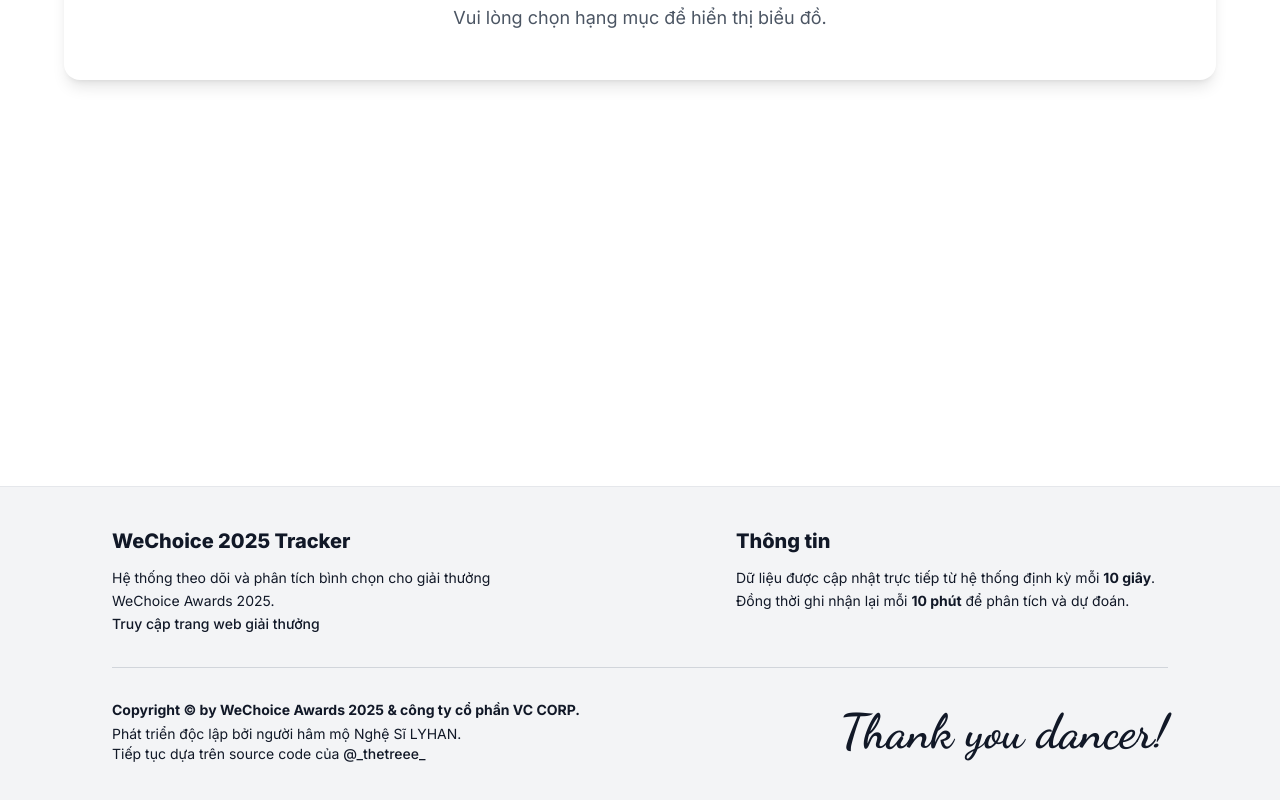
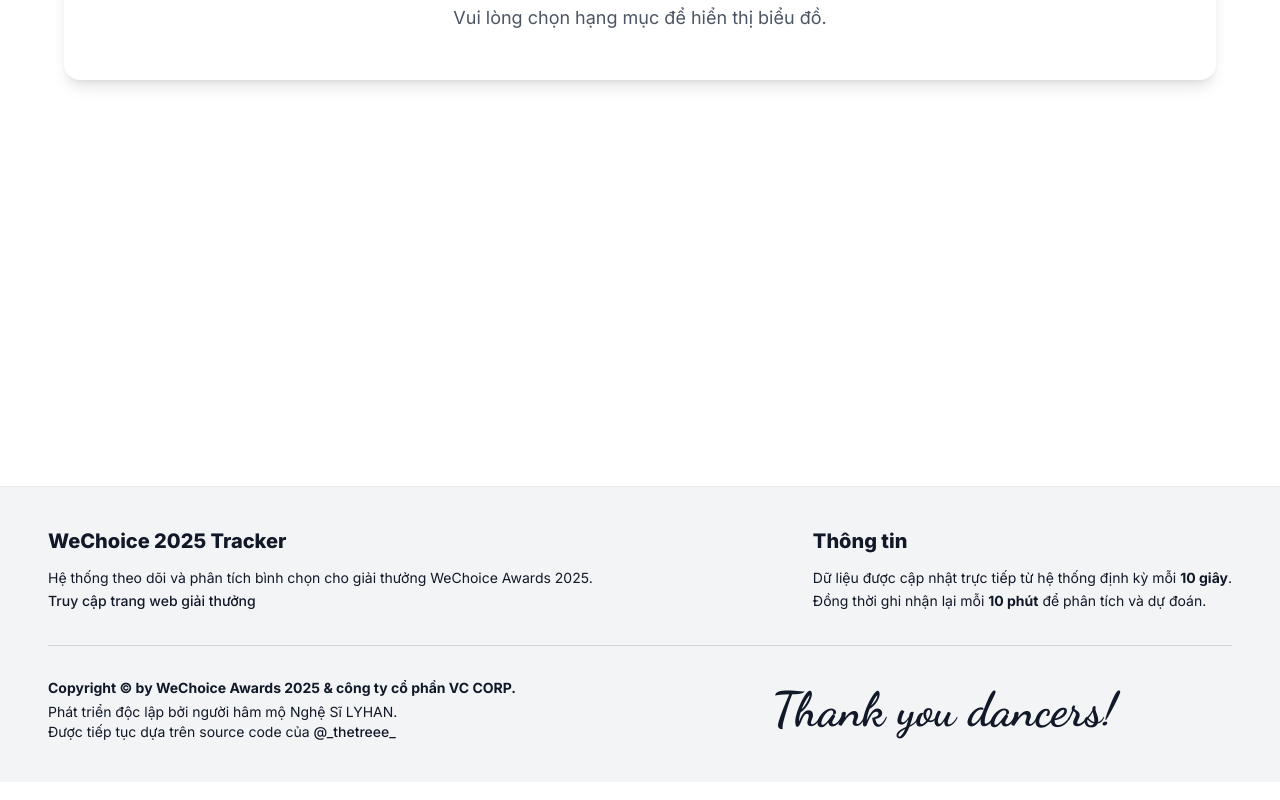
Before and after one commit to ntu09082007-eng/wechoice-tracker-frontend, a React (Vite) app: page /chart in a window 1280 px wide. Shown: the part 334-1134 px from the top of the page. Built offline with nearby package versions, Linux system fonts and the light colour scheme.

Commit message:
Update Footer.tsx

```diff
--- a/src/components/Footer.tsx
+++ b/src/components/Footer.tsx
@@ -7,24 +7,32 @@
     <footer className="bg-gray-100 py-10 mt-auto border-t border-gray-200">
       <div className="container mx-auto px-4">
 
-        {/* WRAPPER CHÍNH: Giữ nguyên padding đẩy vào trong */}
-        <div className="max-w-7xl mx-auto md:px-12 lg:px-24">
+        {/* --- WRAPPER CHÍNH --- */}
+        {/* SỬA 1: Giảm padding xuống (md:px-8) để mở rộng không gian, KHẮC PHỤC RỚT CHỮ */}
+        <div className="max-w-7xl mx-auto md:px-8">
 
-          {/* --- PHẦN TRÊN: Giữ nguyên (justify-between đẩy 2 bên) --- */}
+          {/* --- PHẦN TRÊN (Thông tin chính) --- */}
           <div className="flex flex-col md:flex-row justify-between gap-8 mb-8">
             {/* Cột trái */}
-            <div className="space-y-3 text-left flex-1">
+            <div className="space-y-3 text-left">
               <h2 className="text-xl font-extrabold text-gray-900">WeChoice 2025 Tracker</h2>
-              <p className="text-gray-900 text-sm leading-relaxed font-normal">
+              {/* whitespace-nowrap trên màn hình lớn để ép không xuống dòng nếu cần thiết */}
+              <p className="text-gray-900 text-sm leading-relaxed font-normal md:whitespace-nowrap">
                 Hệ thống theo dõi và phân tích bình chọn cho giải thưởng WeChoice Awards 2025.
                 <br />
-                <a href="https://wechoice.vn" target="_blank" rel="noreferrer" className="hover:underline hover:text-gray-700 transition-colors">
+                <a
+                  href="https://wechoice.vn"
+                  target="_blank"
+                  rel="noreferrer"
+                  className="hover:underline hover:text-gray-700 transition-colors"
+                >
                   Truy cập trang web giải thưởng
                 </a>
               </p>
             </div>
-            {/* Cột phải: text-left để canh lề trái như yêu cầu trước */}
-            <div className="space-y-3 text-left flex-1 md:pl-20 lg:pl-40"> {/* Thêm padding trái để đẩy cột này sang phải */}
+
+            {/* Cột phải */}
+            <div className="space-y-3 text-left">
               <h3 className="text-xl font-extrabold text-gray-900">Thông tin</h3>
               <p className="text-gray-900 text-sm leading-relaxed font-normal">
                 Dữ liệu được cập nhật trực tiếp từ hệ thống định kỳ mỗi <strong className="font-bold">10 giây</strong>.
@@ -37,28 +45,36 @@
           {/* Đường gạch ngang */}
           <div className="h-px bg-gray-300 w-full mb-8"></div>
 
-          {/* --- PHẦN DƯỚI: SỬA ĐỔI Ở ĐÂY --- */}
-          {/* 1. Dùng justify-center thay vì justify-between */}
-          {/* 2. Dùng gap cực lớn (md:gap-32 lg:gap-64) để đẩy 2 khối ra xa nhau, tạo cảm giác cân đối */}
-          <div className="flex flex-col md:flex-row justify-center items-center gap-10 md:gap-32 lg:gap-64 text-center md:text-left">
+          {/* --- PHẦN DƯỚI (Copyright & Chữ ký) --- */}
+          {/* SỬA 2: Dùng GRID 2 cột để căn chỉnh chữ ký vào "giữa khoảng trống bên phải" */}
+          <div className="grid grid-cols-1 md:grid-cols-2 items-center gap-8">
 
-            {/* Copyright & Credits: Thẳng hàng lề trái nhờ vào việc cha nó là justify-center trong wrapper */}
-            <div className="text-sm text-gray-900 space-y-1 flex-1">
+            {/* Cột 1 (Trái): Copyright - Căn trái thẳng hàng với trên */}
+            <div className="text-sm text-gray-900 space-y-1 text-center md:text-left">
               <p className="font-bold">Copyright © by WeChoice Awards 2025 & công ty cổ phần VC CORP.</p>
               <p className="font-normal">
                 Phát triển độc lập bởi người hâm mộ Nghệ Sĩ LYHAN.
                 <br/>
-                Tiếp tục dựa trên source code của&nbsp;
-                <a href="https://www.threads.com/@_thetreee_" target="_blank" rel="noreferrer" className="hover:underline hover:text-gray-700 transition-colors">
+                Được tiếp tục dựa trên source code của&nbsp;
+                <a
+                  href="https://www.threads.com/@_thetreee_"
+                  target="_blank"
+                  rel="noreferrer"
+                  className="hover:underline hover:text-gray-700 transition-colors"
+                >
                   @_thetreee_
                 </a>
               </p>
             </div>
 
-            {/* Chữ ký: Sẽ nằm cân đối ở giữa khoảng trống bên phải */}
-            <div className="font-cursive font-bold text-4xl md:text-5xl text-gray-900 flex-none" style={{ fontFamily: '"Dancing Script", cursive', fontWeight: 700 }}>
-              Thank you dancer!
+            {/* Cột 2 (Phải): Chữ ký - CĂN GIỮA (Center) trong cột này */}
+            {/* Điều này giúp chữ ký nằm chính xác ở giữa phần không gian bên phải */}
+            <div className="flex justify-center md:justify-center">
+              <div className="font-cursive font-bold text-4xl md:text-5xl text-gray-900" style={{ fontFamily: '"Dancing Script", cursive', fontWeight: 700 }}>
+                Thank you dancers!
+              </div>
             </div>
+
           </div>
 
         </div>
```
